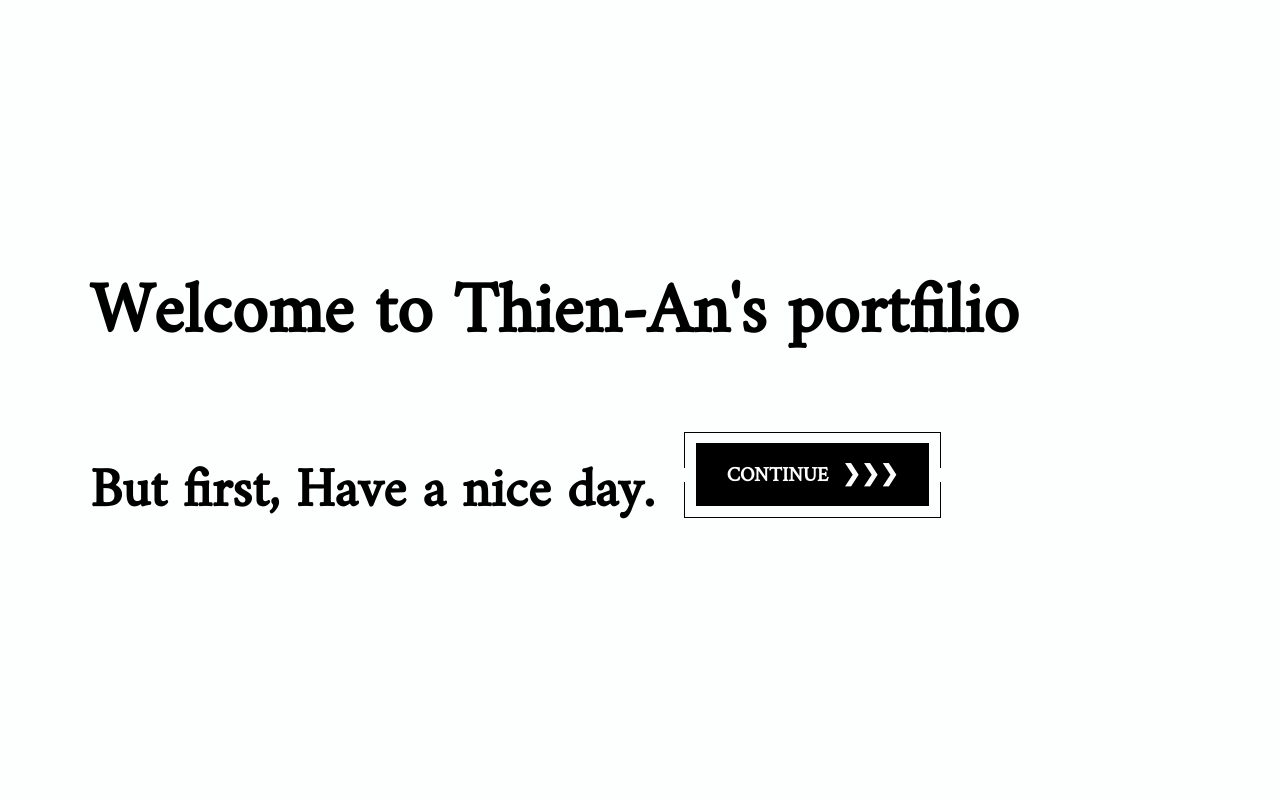
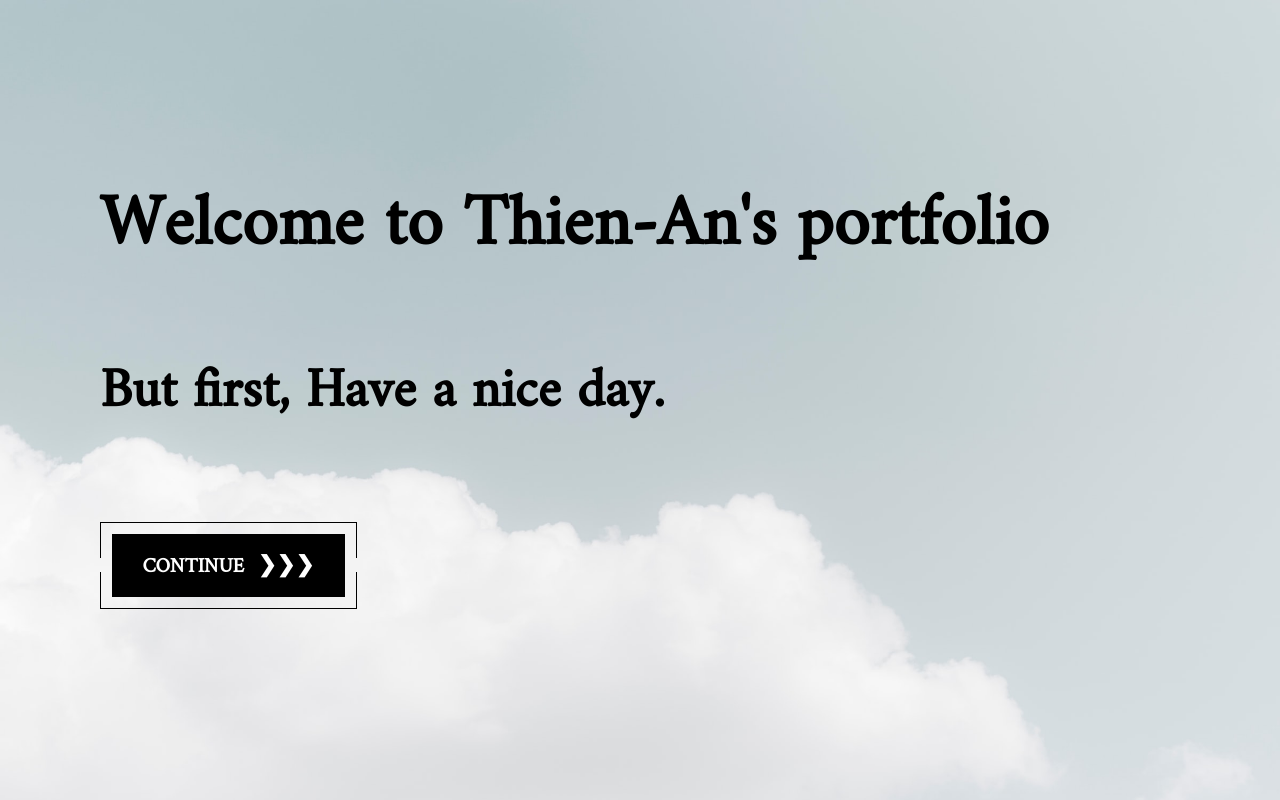
Before and after one commit to mrred243/Portfolio, a React (Vite) app: page /cover in a window 1280 px wide. Built offline with nearby package versions, Linux system fonts and the light colour scheme.

Commit message:
add background image for coverPage

```diff
--- a/src/data/projects.js
+++ b/src/data/projects.js
@@ -47,7 +47,7 @@ const PROJECTS = [
     title: 'APO Store (E-commerce)',
     description: 'An functional fashion e-commerce web store is made with WordPress and WooCommerce. SEO has been optimized',
     technology: 'WordPress, WooCommerce',
-    link: 'http://www.apoplanet.ga/',
+    link: 'https://www.apoplanet.ga/',
     image: pj6
   },
 
--- a/src/index.css
+++ b/src/index.css
@@ -391,7 +391,7 @@ header {
 }
 
 .preview--btn:hover {
-  box-shadow: 1px 1px #5376ea, 2px 2px #5376ea, 3px 3px #5376ea, 4px 4px #5376ea;
+  box-shadow: 1px 1px #3e59b3, 2px 2px #3e59b3, 3px 3px #3e59b3, 4px 4px #3e59b3;
   transform: translateX(-4px);
 }
 
@@ -537,3 +537,8 @@ header {
   bottom:0;
   transition:background-color .2s ease-in
 }
+
+.cover {
+  background-image: url(./asset/coverpage.jpg);
+  background-size: cover;
+}
--- a/src/views/CoverPage.js
+++ b/src/views/CoverPage.js
@@ -8,17 +8,19 @@ const CoverPage = () => {
 
     return (
         <div
-        style={{height: '100%', paddingLeft: 90, display: 'flex', flexDirection: 'column', justifyContent: 'center'}}>
-          <h1 style={{marginBottom: 80}}>Welcome to Thien-An's portfilio</h1>
+        className="cover"
+        style={{height: '100%', padding: '90px 100px', display: 'flex', flexDirection: 'column', justifyContent: 'space-evenly'}}>
+            <h1>Welcome to Thien-An's portfolio</h1>
+            <h2 style={{display: 'inline-block', marginRight: 30}}>But first, Have a nice day.</h2>
             <div>
-            <h2 style={{display: 'inline-block', marginRight: 30}}>But first, Have a nice day.</h2>
               <button className="intro__btn" onClick={() => history.push(`/home`)}>
-            <div className="label">
+              <div className="label" >
                 <span className="hover-effect"></span>
                 <span className="label-text">Continue &nbsp;&nbsp;<span style={{fontSize: '1.1em'}}>❯❯❯</span></span>
                 </div>
               </button>
             </div>
+
         </div>
     );
 }
```
Also changed, not shown: src/asset/cover1.jpg (added), src/asset/coverpage.jpg (added). Lines whose indentation alone changed are shown as unchanged.
